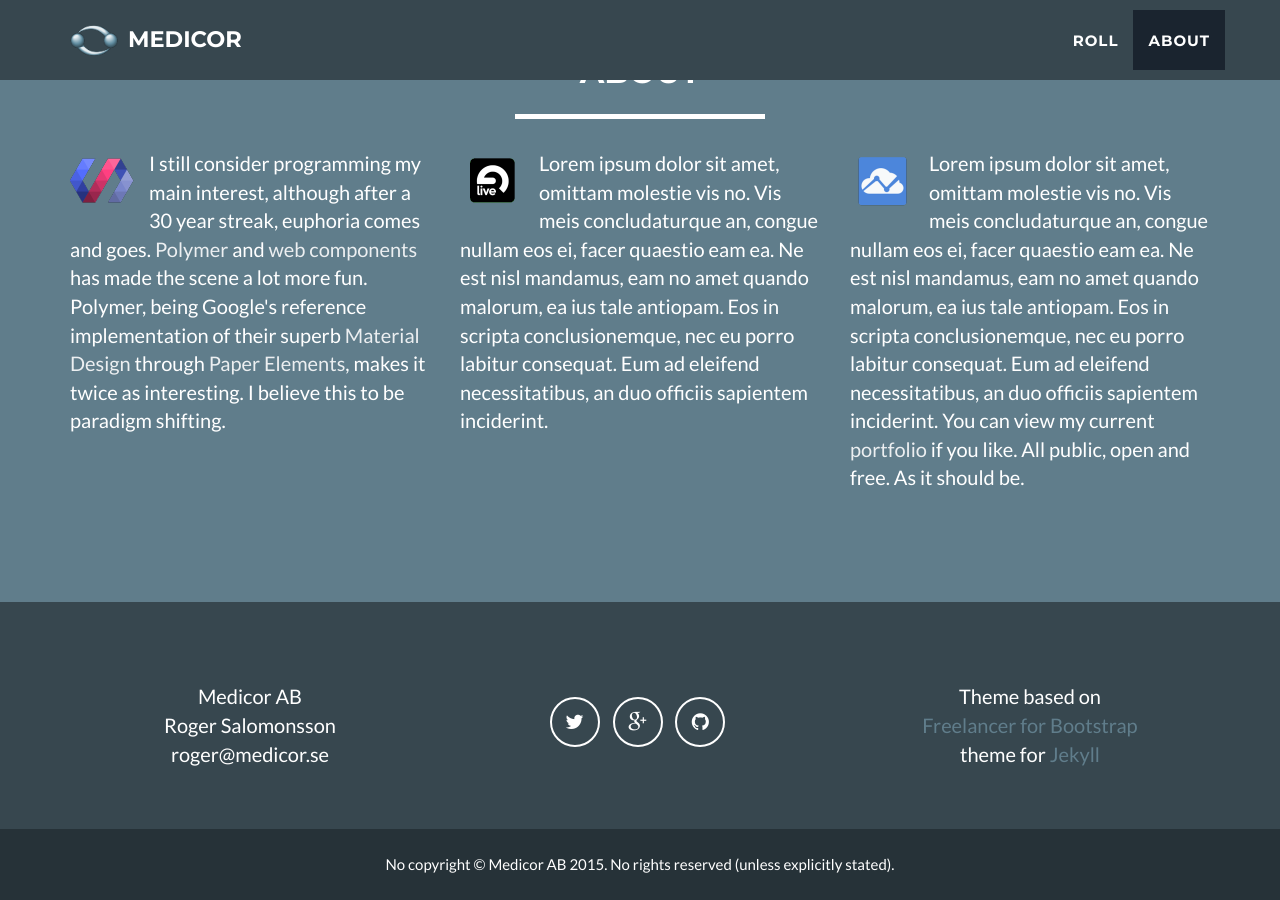
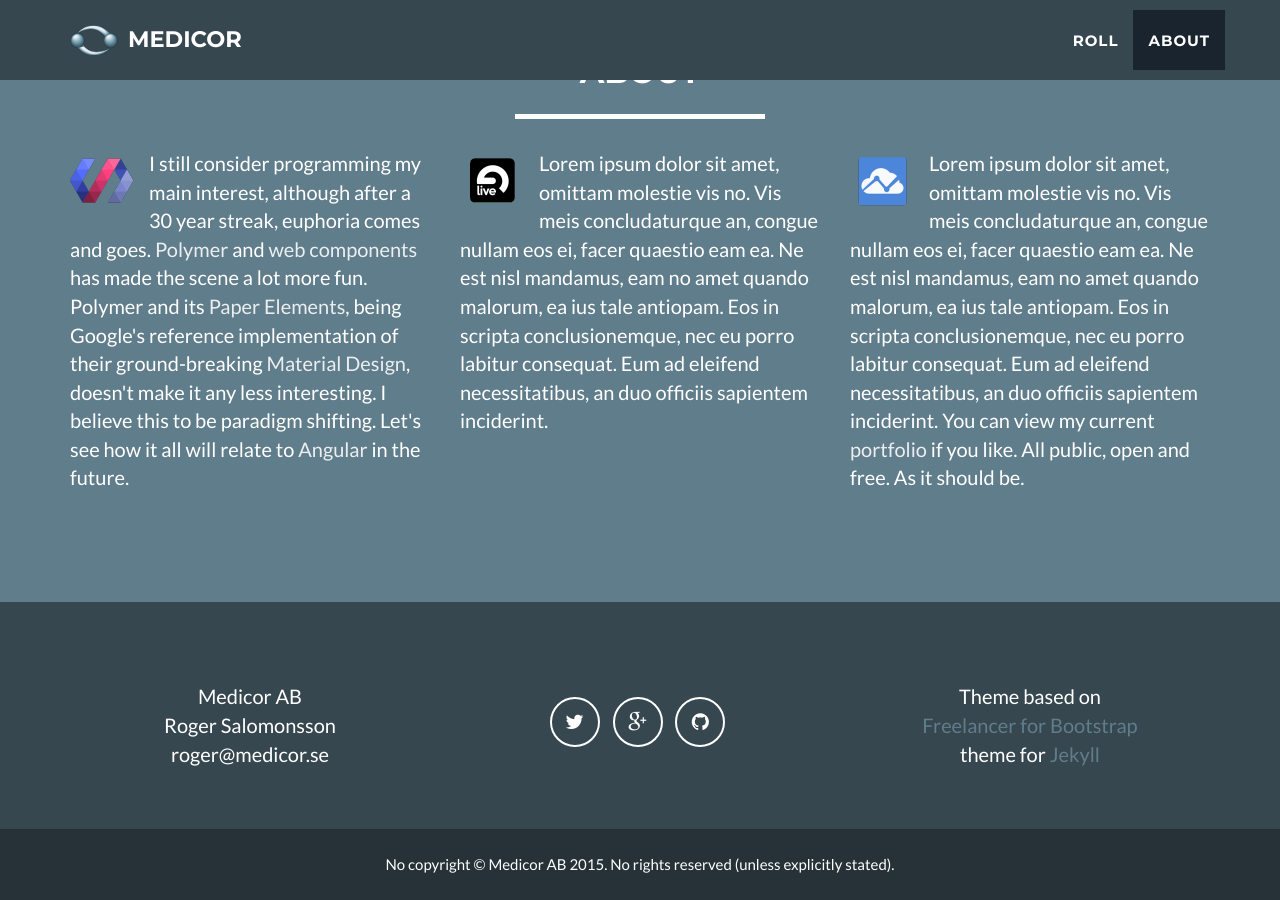
Before and after one commit to medicor/medicor.github.io, a Jekyll site: the page built from index.html, in a window 1280 px wide and 900 px high, scrolled down 1648 px. Built offline with Jekyll 4.4.1, drawn with Linux system fonts in a browser that asks for light colours; Markdown is read by kramdown in place of the engine named in the settings.

Commit message:
Updated about1

```diff
--- a/_config.yml
+++ b/_config.yml
@@ -30,7 +30,7 @@
 
 # About section - 1st column
 about1:
-  - line: '<a href="https://www.polymer-project.org/"><img src="/img/logo-polymer.png" style="float: left; margin: 0px 15px 15px 0px"></a>I still consider programming my main interest, although after a 30 year streak, euphoria comes and goes. <a href="https://www.polymer-project.org/">Polymer</a> and <a href="http://webcomponents.org/">web components</a> has made the scene a lot more fun. Polymer, being Google''s reference implementation of their superb <a href="http://www.google.com/design/spec/material-design/introduction.html">Material Design</a> through <a href="https://elements.polymer-project.org/browse?package=paper-elements">Paper Elements</a>, makes it twice as interesting. I believe this to be paradigm shifting.'
+  - line: '<a href="https://www.polymer-project.org/"><img src="/img/logo-polymer.png" style="float: left; margin: 0px 15px 15px 0px"></a>I still consider programming my main interest, although after a 30 year streak, euphoria comes and goes. <a href="https://www.polymer-project.org/">Polymer</a> and <a href="http://webcomponents.org/">web components</a> has made the scene a lot more fun. Polymer and its <a href="https://elements.polymer-project.org/browse?package=paper-elements">Paper Elements</a>, being Google''s reference implementation of their ground-breaking <a href="http://www.google.com/design/spec/material-design/introduction.html">Material Design</a>, doesn''t make it any less interesting. I believe this to be paradigm shifting. Let''s see how it all will relate to <a href="https://angular.io/">Angular</a> in the future.'
 
 # About section - 2nd column
 about2:
```
